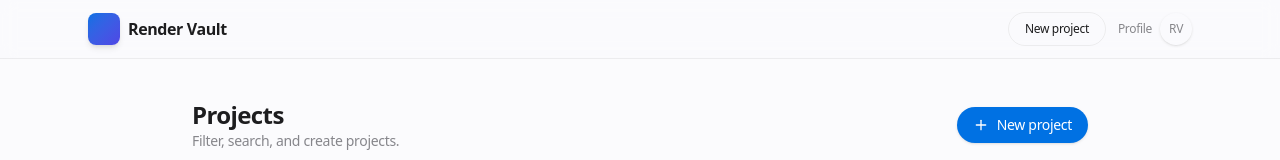
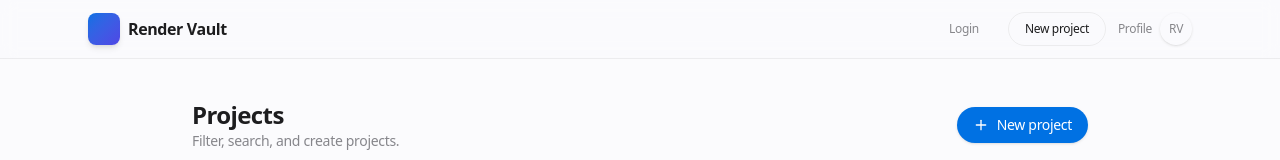
Before and after one commit to stevenshelley58-afk/redner-vault, a Next.js app: page /projects in a window 1280 px wide. Shown: the top 160 px of the page. Built offline with nearby package versions, Linux system fonts and the light colour scheme.

Commit message:
Add login button to app header

```diff
--- a/components/app/AppShell.tsx
+++ b/components/app/AppShell.tsx
@@ -21,6 +21,14 @@ export function AppShell({ children }: AppShellProps) {
             </span>
           </Link>
           <div className="flex items-center gap-3">
+            <Link href="/login">
+              <Button
+                variant="ghost"
+                className="text-xs"
+              >
+                Login
+              </Button>
+            </Link>
             <Link href="/projects/new" className="hidden md:inline-flex">
               <Button
                 variant="secondary"
```
